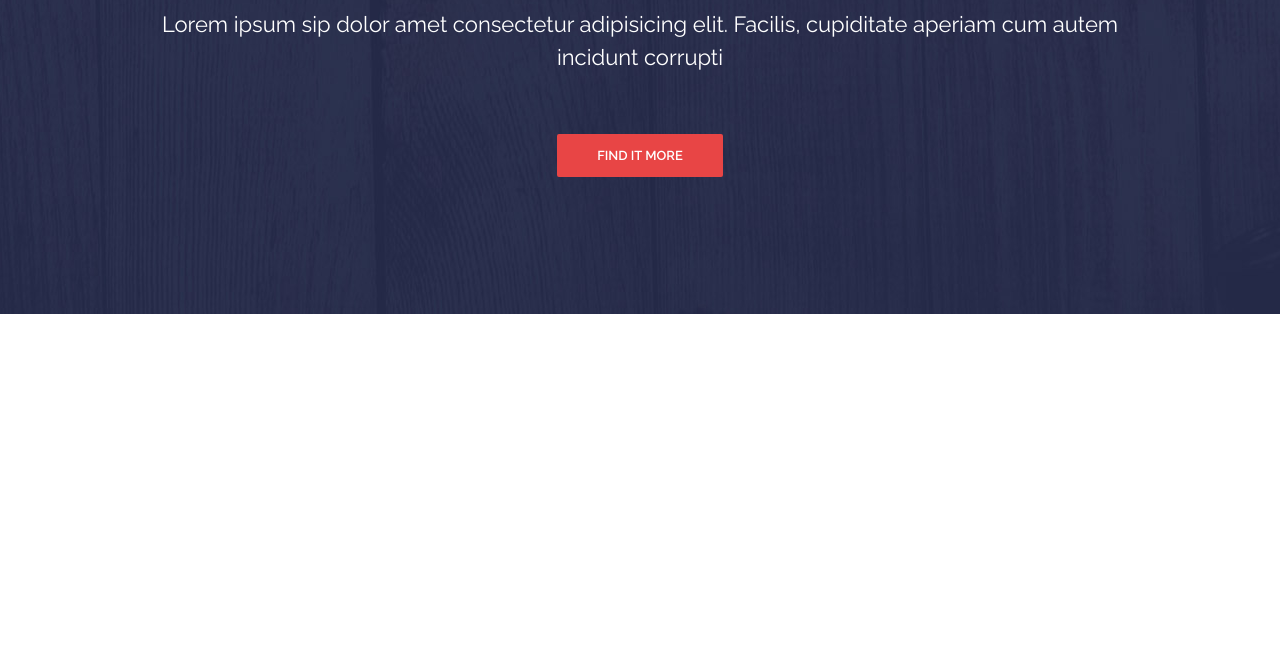
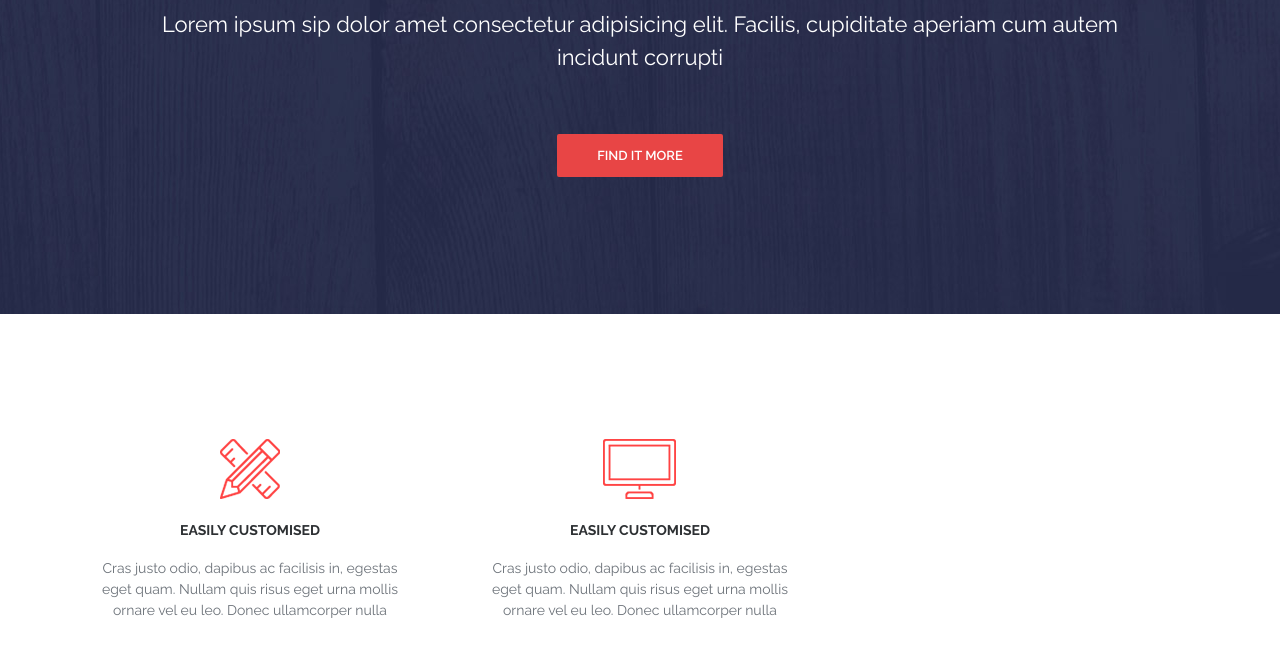
Before and after one commit to siteddv/activebox, a plain HTML site: page index.html in a window 1280 px wide. Shown: the part 436-1090 px from the top of the page. Before the commit the page ends 800 px from the top, so only its background shows below. Drawn offline with nearby package versions, Linux system fonts and the light colour scheme.

Commit message:
added 2 new features

```diff
--- a/index.html
+++ b/index.html
@@ -43,6 +43,29 @@
          </div>
       </div>
    </div>
+
+   <!-- Features -->
+   <div class="container">
+      <div class="features">
+
+         <div class="feature__item">
+            <img class="feature__icon" src="img/features/feature-1.png" alt="Easily Customised">
+            <h4 class="feature__title">Easily Customised</h4>
+            <div class="feature__text">Cras justo odio, dapibus ac facilisis in, egestas eget quam. Nullam quis risus
+               eget urna mollis ornare vel eu leo. Donec ullamcorper nulla</div>
+         </div>
+
+         <div class="feature__item">
+            <img class="feature__icon" src="img/features/feature-2.png" alt="Easily Customised">
+            <h4 class="feature__title">Easily Customised</h4>
+            <div class="feature__text">Cras justo odio, dapibus ac facilisis in, egestas eget quam. Nullam quis risus
+               eget urna mollis ornare vel eu leo. Donec ullamcorper nulla</div>
+         </div>
+
+      </div>
+   </div>
 </body>
 
+
+
 </html>
--- a/style.css
+++ b/style.css
@@ -153,3 +153,37 @@ p {
 .button--red::hover {
    background: #dd3434;
 }
+
+/*Features
+===============*/
+.features {
+   display: flex;
+   flex-wrap: wrap;
+   margin: 100px 0;
+}
+
+.feature__item {
+   width: 33.33333%;
+
+   text-align: center;
+   padding: 0 40px;
+   margin: 25px 0;
+}
+
+.feature__icon {
+   margin-bottom: 20px;
+}
+
+.feature__title {
+   margin-bottom: 20px;
+   font-size: 14px;
+   color: #2d3033;
+   font-weight: 700;
+   text-transform: uppercase;
+}
+
+.feature__text {
+   font-size: 14px;
+   line-height: 1.5;
+   color: #6c7279;
+}
```
